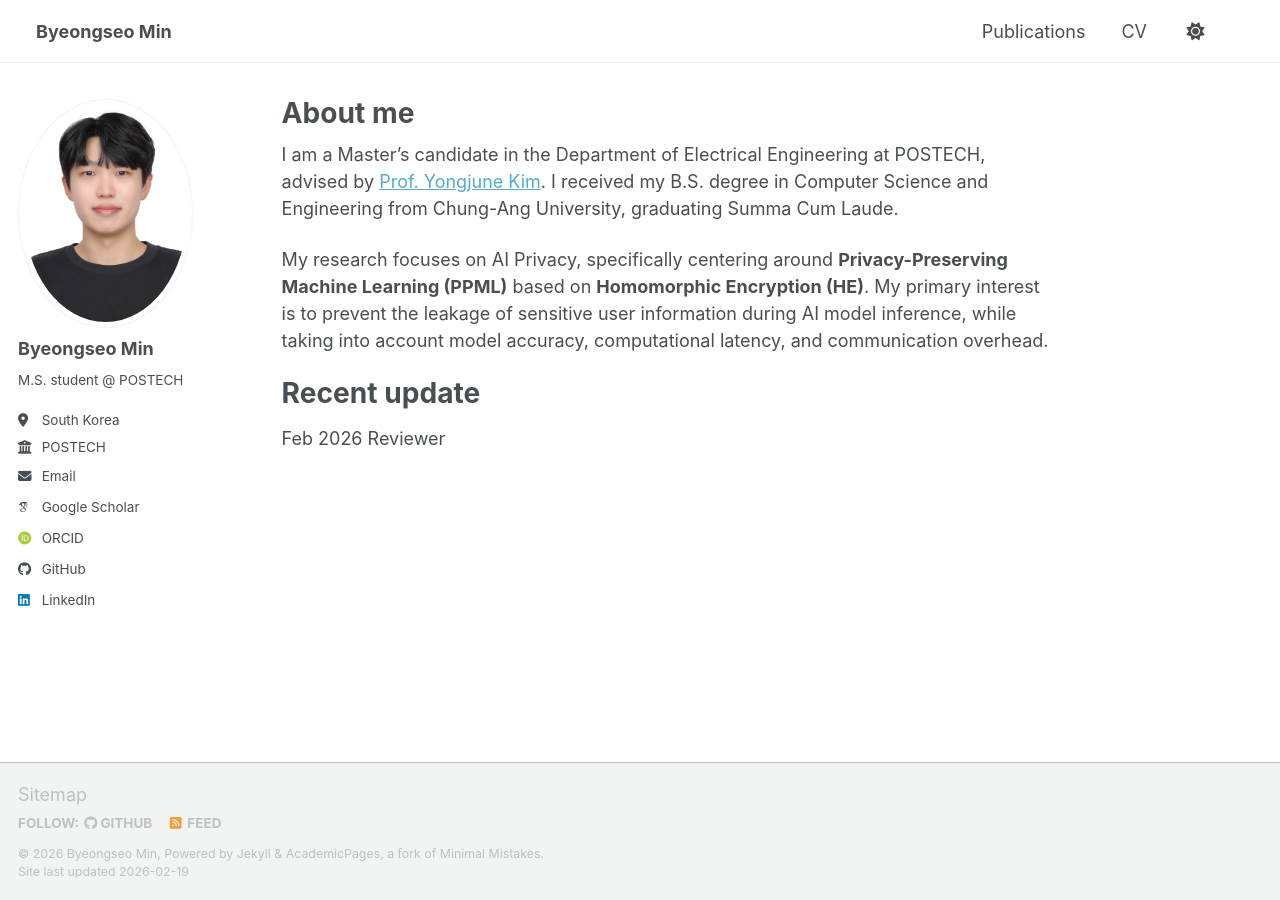
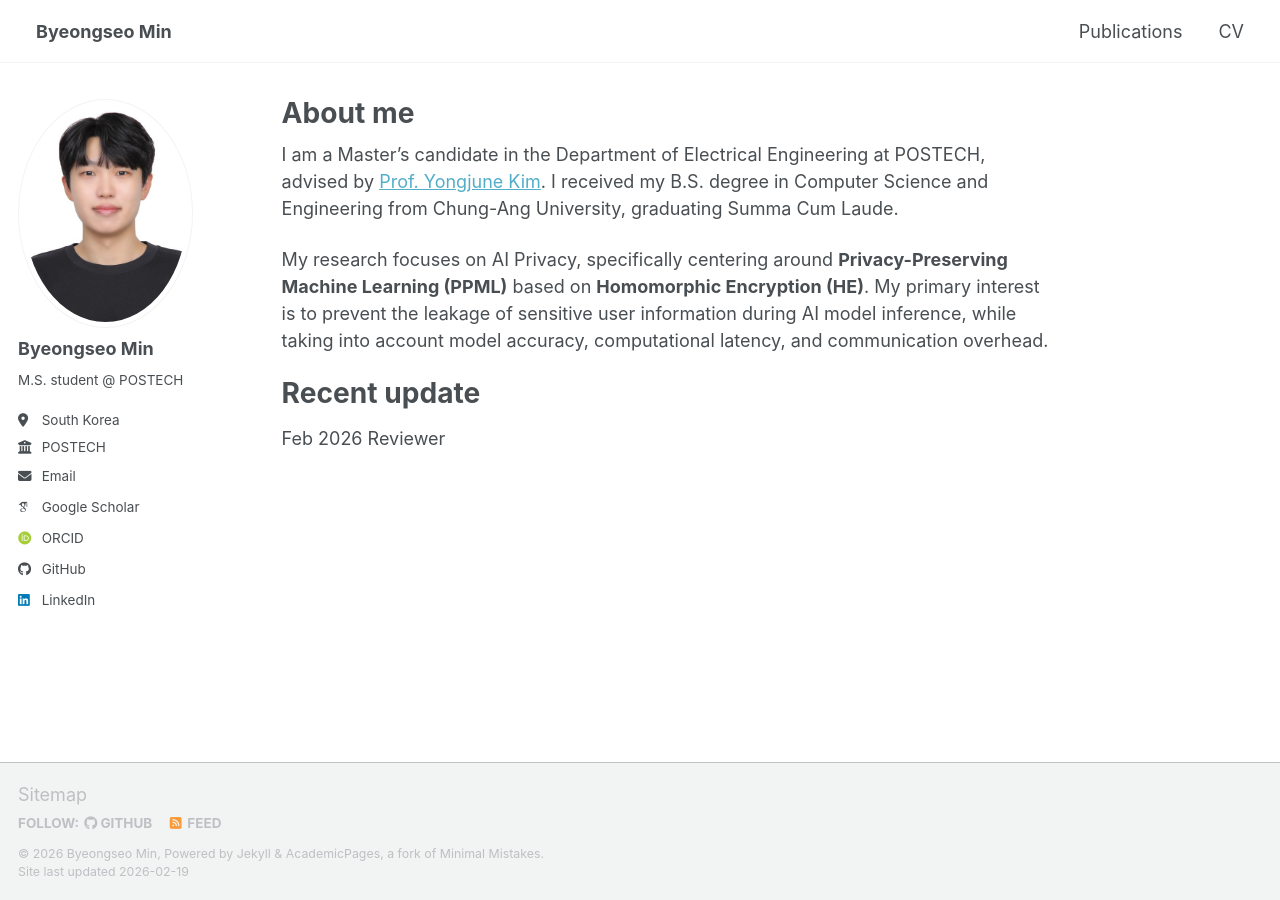
Before and after one commit to byeongseomin51/byeongseomin51.github.io, a Jekyll site: the page built from _pages/about.md, in a window 1280 px wide. Built offline with Jekyll 4.4.1, drawn with Linux system fonts in a browser that asks for light colours; some web fonts are replaced; a script bundle is joined from its source files by our own code; library files that are not in the unit come from our copies.

Commit message:
remove toggle button

```diff
--- a/_includes/masthead.html
+++ b/_includes/masthead.html
@@ -19,9 +19,9 @@
                 <a href="{{ domain }}{{ link.url }}">{{ link.title }}</a>
               </li>
             {% endfor %}
-            <li id="theme-toggle" class="masthead__menu-item persist tail">
+            <!-- <li id="theme-toggle" class="masthead__menu-item persist tail">
               <a role="button" aria-labelledby="theme-icon"><i id="theme-icon" class="fa-solid fa-sun" aria-hidden="true" title="toggle theme"></i></a>
-            </li>
+            </li> -->
           </ul>
           <ul class="hidden-links hidden"></ul>
         </div>
--- a/_sass/layout/_masthead.scss
+++ b/_sass/layout/_masthead.scss
@@ -69,7 +69,7 @@
     align-items: center;
 
     /* 추가된 부분: 화면 우측 끝에 딱 붙지 않도록 안전 여백 추가 */
-    padding-right: 3rem;
+    padding-right: 1rem;
   }
 
   ul {
```
